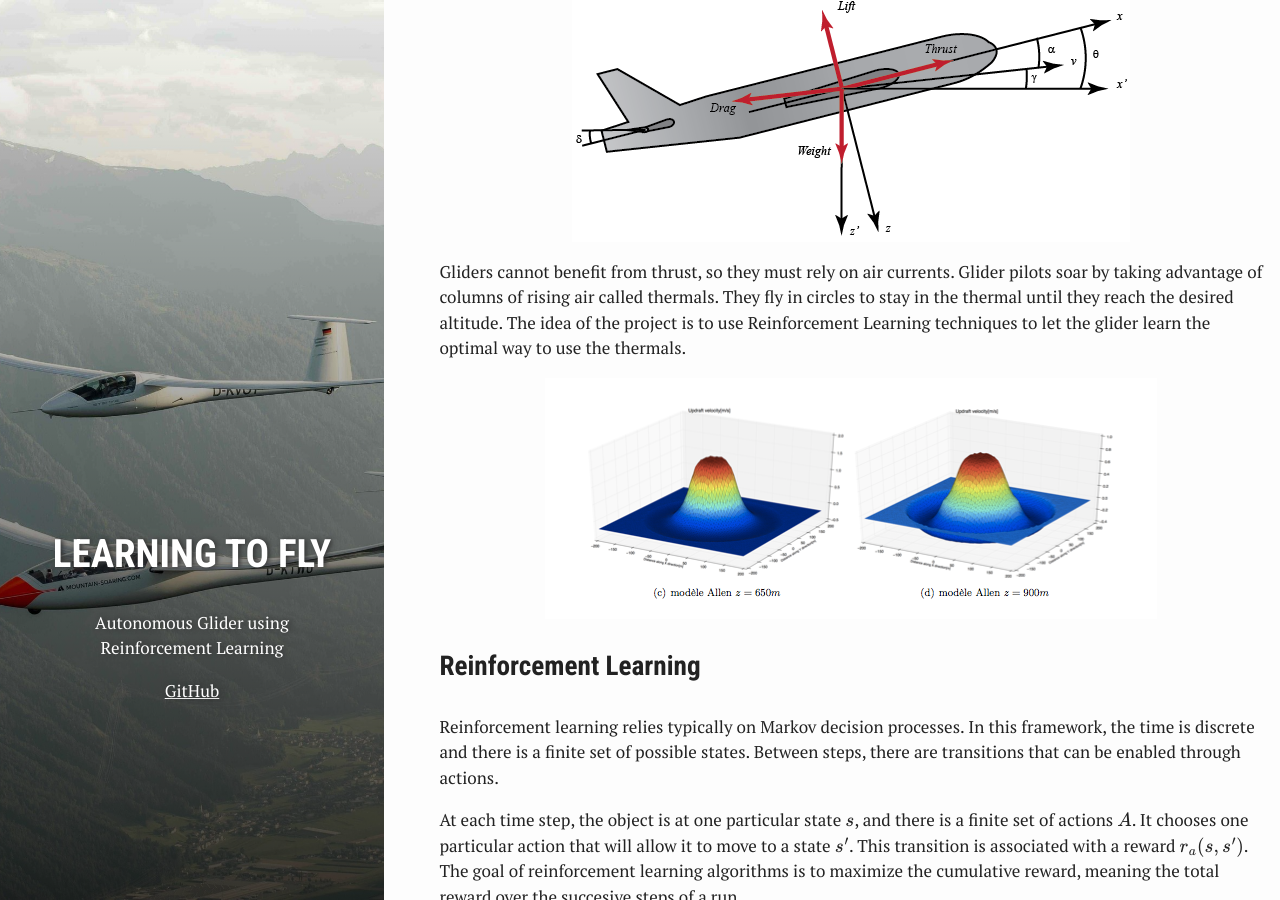
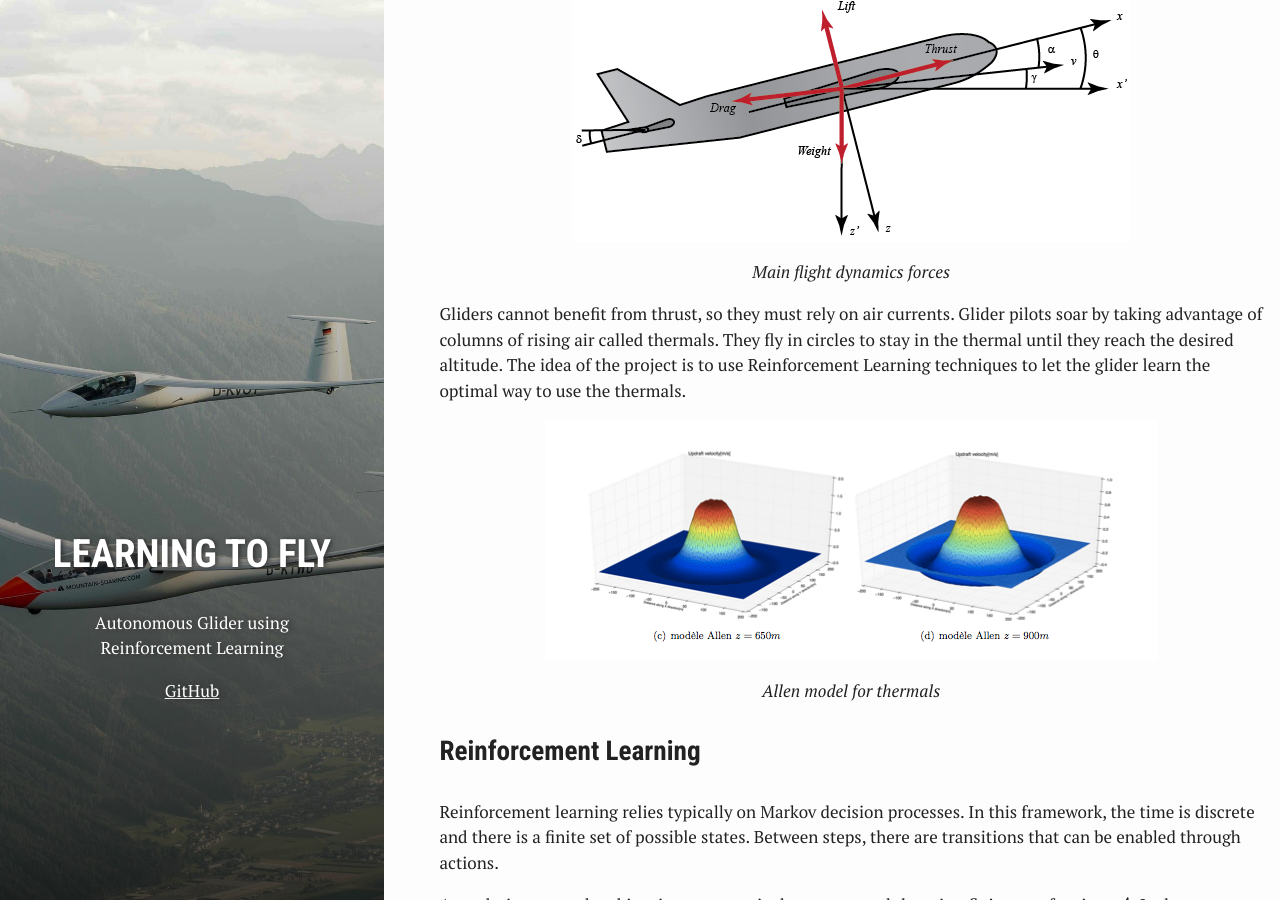
Before and after one commit to tam-leminh/tam-leminh.github.io_old, a Jekyll site: the page built from _posts/2016-06-29-learning-to-fly.md, in a window 1280 px wide and 900 px high, scrolled down 1186 px. Built offline with Jekyll 4.4.1, drawn with Linux system fonts in a browser that asks for light colours; formulas are drawn with MathJax 3; some of the changed text lies outside the part shown.

Commit message:
ADD captions to figures

```diff
--- a/_posts/2016-06-29-learning-to-fly.md
+++ b/_posts/2016-06-29-learning-to-fly.md
@@ -39,6 +39,9 @@ planes, this external source is the thrust from their engines. When they run out
 keep their energy anymore, so they will eventually slow down and fall down to the ground.
 
 [![flightdynamics]({{ site.images | relative_url }}/flightdynamics.png)]({{ site.images | relative_url }}/flightdynamics.png)
+<div style="text-align: center">
+<em>Main flight dynamics forces</em>
+</div>
 
 Gliders cannot benefit from thrust, so they must rely on air currents. Glider pilots soar by taking
 advantage of columns of rising air called thermals. They fly in circles to stay in the thermal until
@@ -46,6 +49,9 @@ they reach the desired altitude. The idea of the project is to use Reinforcement
 to let the glider learn the optimal way to use the thermals.
 
 [![thermal1]({{ site.images | relative_url }}/thermal1.png)]({{ site.images | relative_url }}/thermal1.png)
+<div style="text-align: center">
+<em>Allen model for thermals</em>
+</div>
 
 ### Reinforcement Learning
 
@@ -86,7 +92,10 @@ Indeed, $$\alpha = 0$$ means the algorithm relies exclusively on his prior knowl
 new inputs. In constrast, $$\alpha = 1$$ makes the new information override the old values completely. Therefore, $$\alpha$$
 sets how fast the values should be updated.
 
-[![q-learning-table]({{ site.images | relative_url }}/q-learning-table.png)]({{ site.images | relative_url }}/q-learning-table.png)
+<div style="text-align: center">
+<img src="/assets/images/q-learning-table.png" alt="q-learning-table" width="60%">
+<em>Example of Q-learning table</em>
+</div>
 
 ## Implementation
 
@@ -203,6 +212,9 @@ The simulator consists of 4 main components:
 they have different properties depending on their age. Several models of thermals can be selected.
 
 [![thermal2]({{ site.images | relative_url }}/thermal2.png)]({{ site.images | relative_url }}/thermal2.png)
+<div style="text-align: center">
+<em>Simulated flight zone with thermals</em>
+</div>
 
 - a flight dynamics model, with a physical model of the glider inspired by
 [Beeler et al., 2003](https://ntrs.nasa.gov/search.jsp?R=20040031358),
@@ -219,3 +231,6 @@ Here is the official website of [Learning to Fly](https://websites.isae-supaero.
 You can also check out the latest version of the environment source code in this [Github Repository](https://github.com/SuReLI/L2F-sim).
 
 [![simu-l2f]({{ site.images | relative_url }}/simu-l2f.png)]({{ site.images | relative_url }}/simu-l2f.png)
+<div style="text-align: center">
+<em>Trajectory of a trained drone</em>
+</div>
```
